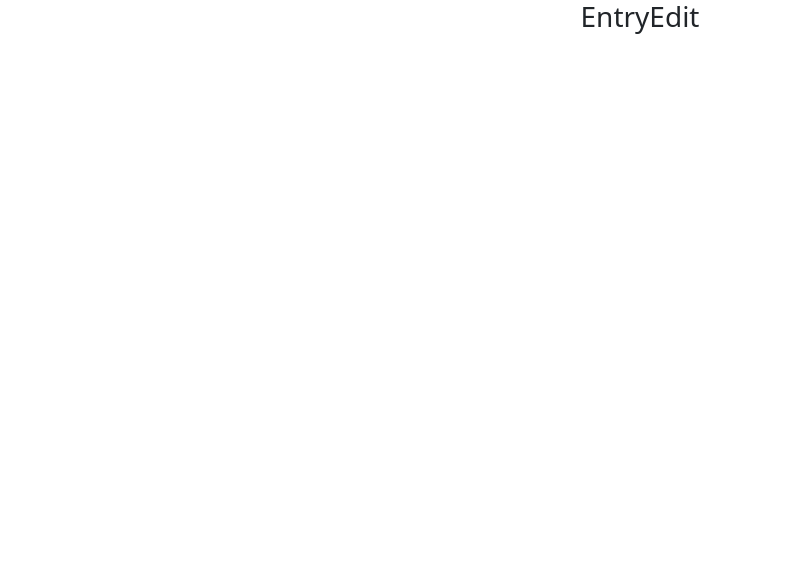
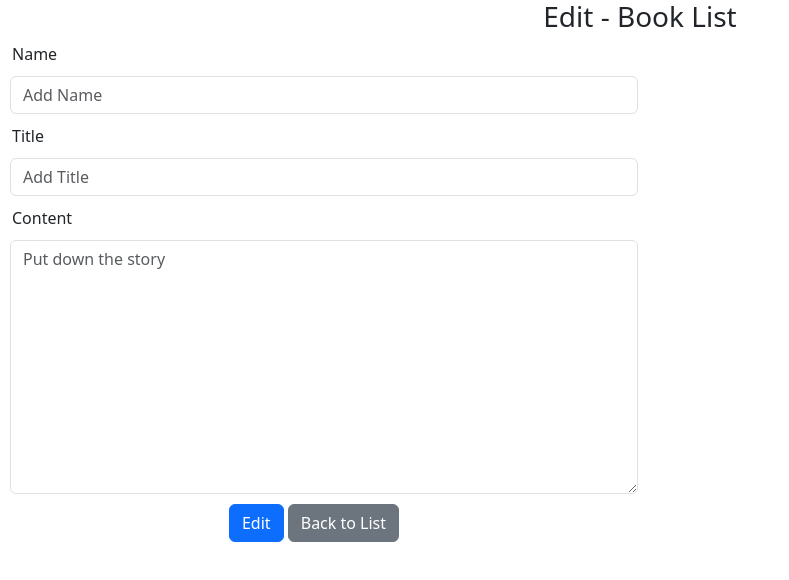
Before and after one commit to richieKwon/myapp, a React (Create React App) app: page /edit/1 in a window 1280 px wide. Shown: the top 580 px of the page, without its empty margins (0-789 px from the left). Built offline with nearby package versions, Linux system fonts and the light colour scheme; no server answers.

Commit message:
edit page

```diff
--- a/src/Components/EntryDetails.js
+++ b/src/Components/EntryDetails.js
@@ -79,7 +79,7 @@ export default function EntryDetails(props) {
                         </textarea>
                     </div>
                     <div className="form-group">
-                        <button type="submit" className="btn btn-primary">Edit</button>
+                        <button type="submit" className="btn btn-primary" onClick={() => navigate(`/edit/${params}`)}>Edit</button>
                         &nbsp;
                         <button className="btn btn-danger" onClick={() => { deleteBookById() }}>Delete</button>
                         &nbsp;
--- a/src/Components/EntryEdit.js
+++ b/src/Components/EntryEdit.js
@@ -1,23 +1,113 @@
-import React, { useState } from "react";
+import React, { useState, useEffect } from "react";
+import { useParams, useNavigate } from "react-router-dom"
 
 export default function EntryEdit(props) {
 
     const [status, setStatus] = useState({
-        id: 0,
+        id: "",
         name: "",
         title: "",
         content: "",
-        created: null
+        created: ""
     });
+    const navigate = useNavigate()
 
-    function navigateToIndex() {
-        const { history } = props
-        history.push('entries/index')
+    const params = useParams().id;
+    const fetchURL = "https://localhost:5001/api/entries/" + params
+    useEffect(() => { displayById() }, []);
+
+    function displayById() {
+        fetch(fetchURL, { method: "GET" })
+            .then((response) => { return response.json() })
+            // .then((data) => console.log(data));
+            .then((data) =>
+                setStatus({
+                    id: data.id,
+                    name: data.name,
+                    title: data.title,
+                    content: data.content,
+                    created: data.created ? new Date(data.created).toISOString().slice(0, 10) : null
+                })
+            );
+
+    };
+    function handleSubmit(event) {
+        event.preventDefault();
+        let entryDto = {
+            // id: { params },
+            name: status.name,
+            title: status.title,
+            content: status.content,
+            // created: Date.now()
+        };
+
+        fetch(fetchURL, {
+            method: "PUT",
+            headers: {
+                'Content-Type': 'application/json',
+                // 'Access-Control-Allow-origin': '*',
+                // "Access-Control-Allow-Headers": "Origin, X-Requested-With, Content-Type, Accept",
+            },
+            body: JSON.stringify(entryDto)
+        }).then(res => {
+            if (res.ok) {
+                alert("A new book is edited");
+                navigate(`/`);
+            }
+        })
+    }
+
+    const handleChangeName = (event) => {
+        setStatus({
+            ...status,
+            name: event.target.value
+        })
+    }
+
+    function handleChangeTitle(event) {
+        setStatus({
+            ...status,
+            title: event.target.value
+        })
+    }
+
+    function handleChangeContent(event) {
+        setStatus({
+            ...status,
+            content: event.target.value
+        })
     }
 
     return (
         <>
-            <h3>EntryEdit</h3>
+            <h3>Edit - Book List</h3>
+            <div className="row">
+                <div className="col-md-6">
+                    <form onSubmit={handleSubmit}>
+                        <div className="form-group">
+                            <label style={{ display: "flex", flexDirection: "row", paddingLeft: 12 }}>Name</label>
+                            <input type="text" className="form-control" placeholder="Add Name" value={status.name}
+                                onChange={handleChangeName} style={{ margin: 10 }} name="name"></input>
+                        </div>
+                        <div className="form-group">
+                            <label style={{ display: "flex", flexDirection: "row", paddingLeft: 12 }}>Title</label>
+                            <input type="text" className="form-control" placeholder="Add Title" value={status.title}
+                                onChange={handleChangeTitle} style={{ margin: 10 }} name="title"></input>
+                        </div>
+                        <div className="form-group">
+                            <label style={{ display: "flex", flexDirection: "row", paddingLeft: 12 }}>Content</label>
+                            <textarea className="form-control" placeholder="Put down the story" value={status.content}
+                                onChange={handleChangeContent} style={{ margin: 10 }} rows="10">
+                            </textarea>
+                        </div>
+                        <div className="form-group">
+                            <button type="submit" className="btn btn-primary" >Edit</button>
+                            &nbsp;
+                            <button className="btn btn-secondary" onClick={() => navigate(`/`)}>Back to List</button>
+                        </div>
+                    </form>
+                </div>
+            </div >
         </>
     );
 }
```
